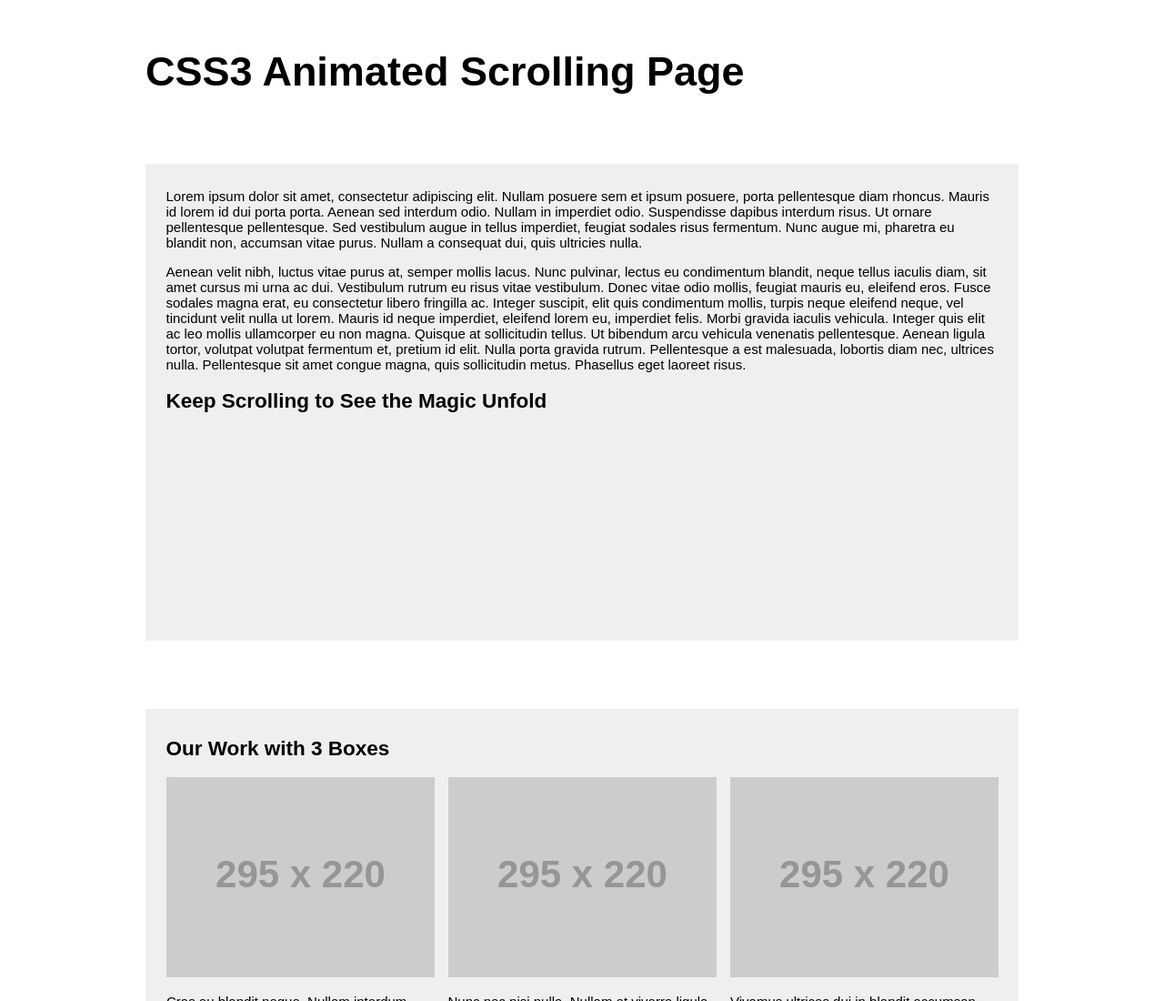
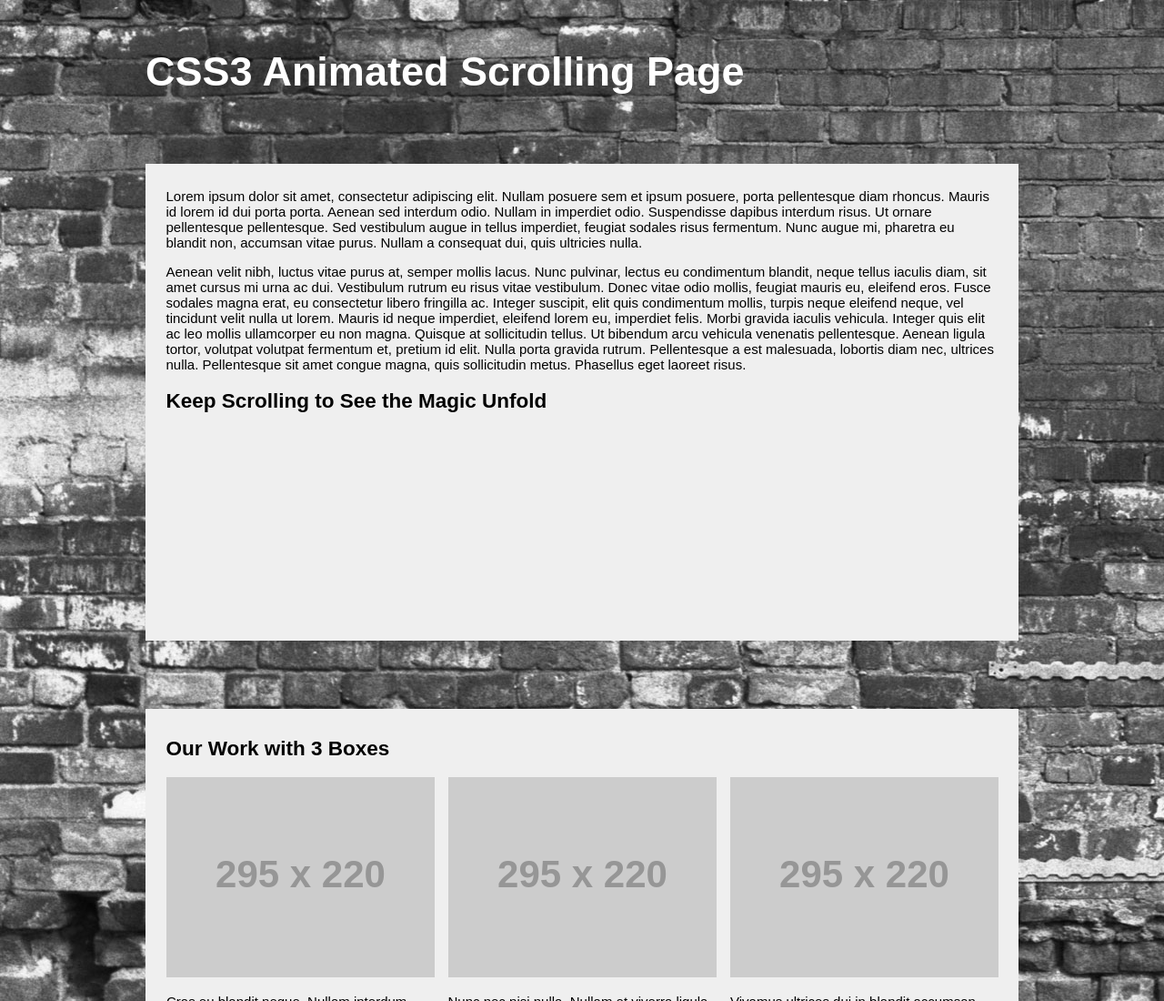
Before and after one commit to jnorthcott22/animated-scroll-options, a plain HTML site: page index.html in a window 1280 px wide. Shown: the top 1100 px of the page at 91% size. Drawn offline with nearby package versions, Linux system fonts and the light colour scheme; placeholder pictures from the web are drawn by us.

Commit message:
added background and some additional styling of h1

```diff
--- a/index.html
+++ b/index.html
@@ -25,7 +25,9 @@
     body {
       font-family: Arial, sans-serif;
       font-size: 15px;
-      -webkit-backface-visibility:hidden
+      -webkit-backface-visibility:hidden;
+      background-image: url('images/brick_wall.jpg');
+	background-attachment:fixed;
     }
     article,
     header {
@@ -37,6 +39,7 @@
     header h1 {
       font-size: 3em;
       margin: 1em 0;
+      color: #fff;
     }
     section {
       margin-bottom: 5em;
```
Also changed, not shown: images/brick_wall.jpg (added).
